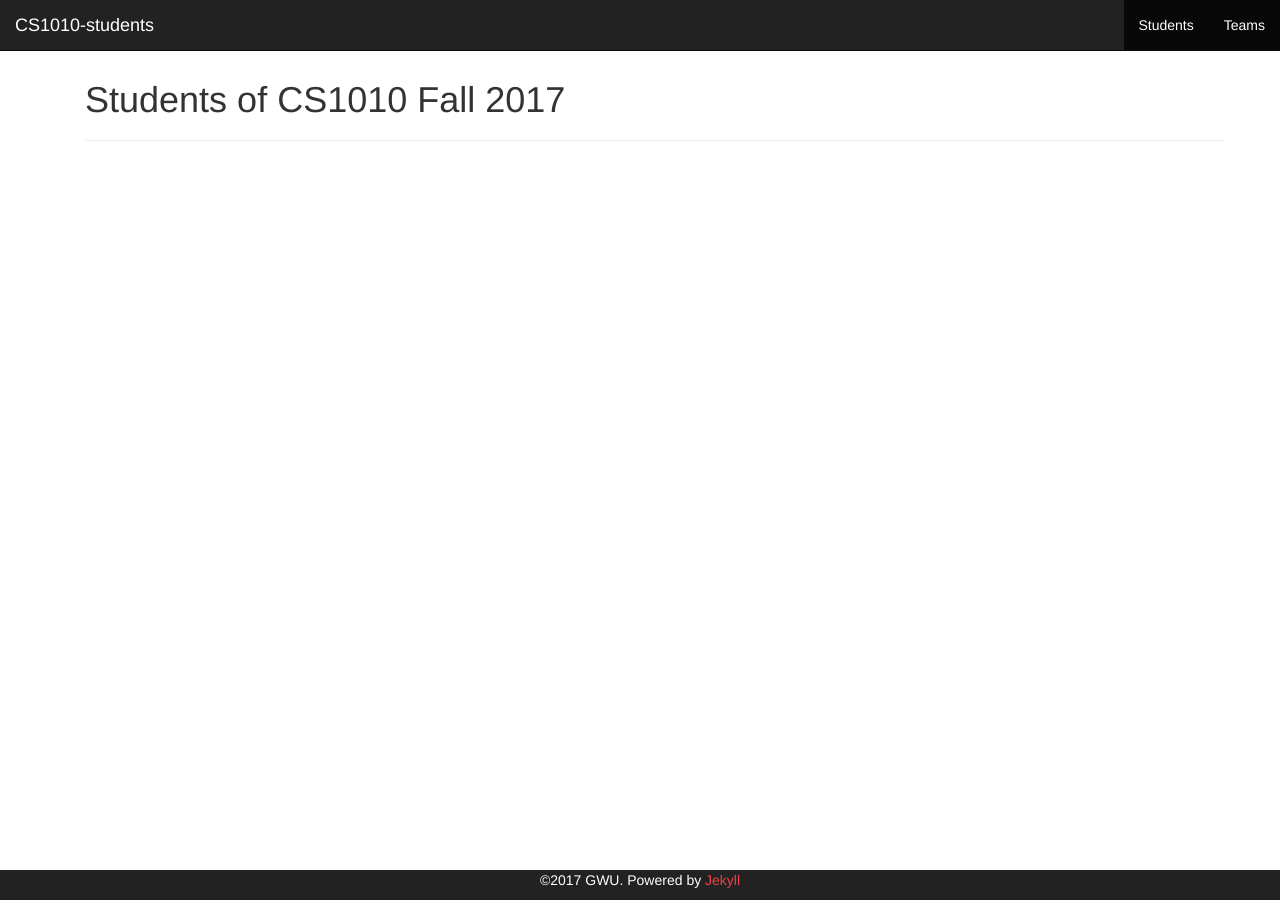
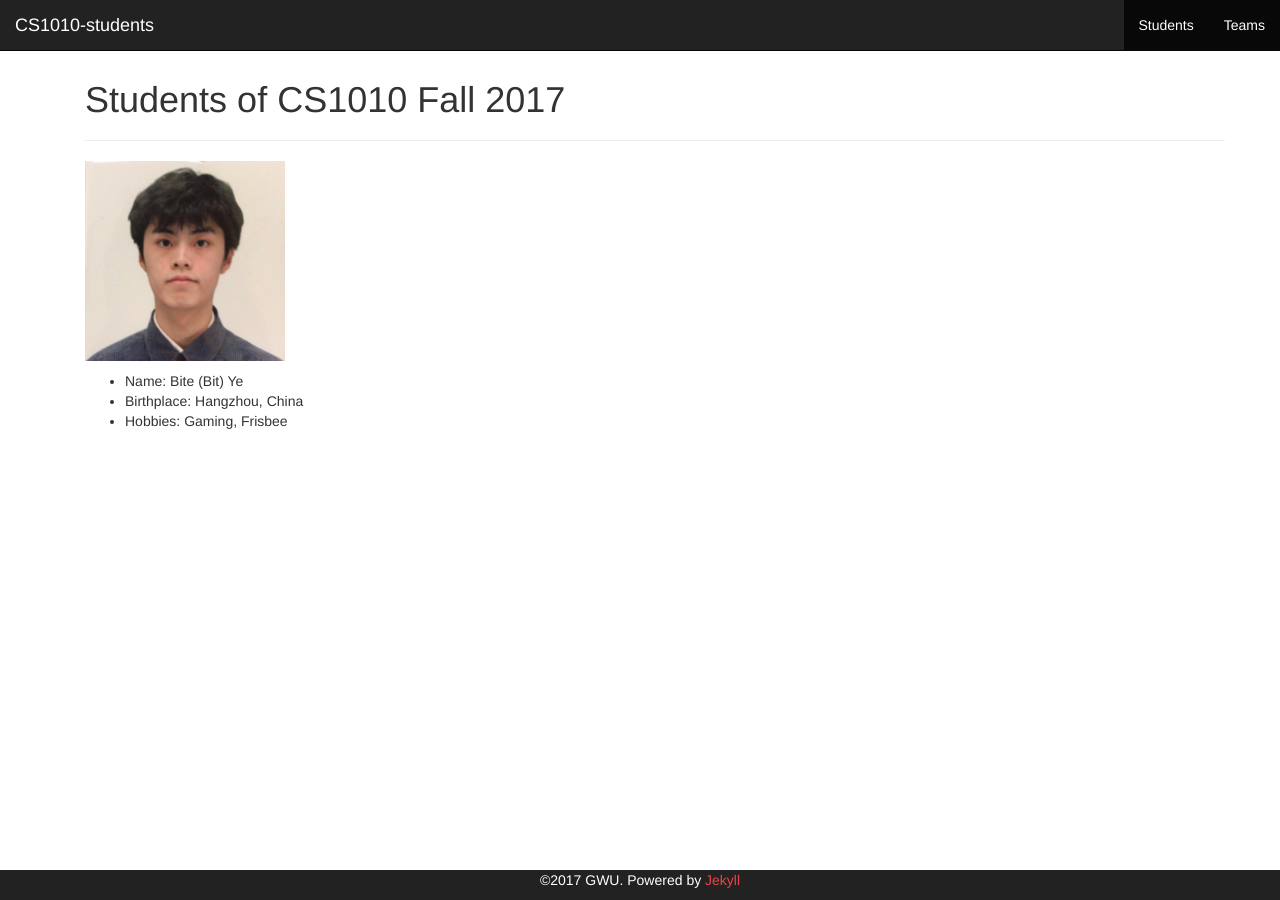
Before and after one commit to mdavidson022/CS1010-students, a Jekyll site: the page built from students.html, in a window 1280 px wide. Built offline with Jekyll 4.4.1, drawn with Linux system fonts in a browser that asks for light colours.

Commit message:
Add Bite Ye's info

```diff
--- a/students.html
+++ b/students.html
@@ -18,5 +18,15 @@ layout: default
 	     	</p>
 	      <td>
   	-->
+        <td>
+            <p>
+                <img src="imgs/bit_pic.jpg" height="200"/>
+                <ul>
+                    <li>Name: Bite (Bit) Ye</li>
+                    <li>Birthplace: Hangzhou, China</li>
+                    <li>Hobbies: Gaming, Frisbee</li>
+                </ul>
+            </p>
+        </td>
 	</tr>
 </table>
```
Also changed, not shown: imgs/bit_pic.jpg (added).
